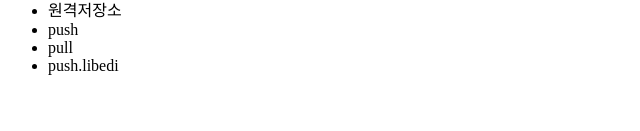
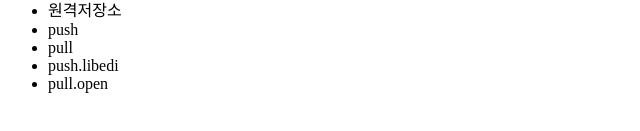
Before and after one commit to libedi/opentutorials_git_libedi, a plain HTML site: page index.html in a window 1280 px wide. Shown: the part 207-338 px from the top of the page, 0-640 px from the left. Drawn offline with Linux system fonts and the light colour scheme.

Commit message:
add pull.open

```diff
--- a/index.html
+++ b/index.html
@@ -20,6 +20,7 @@
             <li>push</li>
             <li>pull</li>
             <li>push.libedi</li>
+            <li>pull.open</li>
         </ul>
     </body>
 </html>
```
